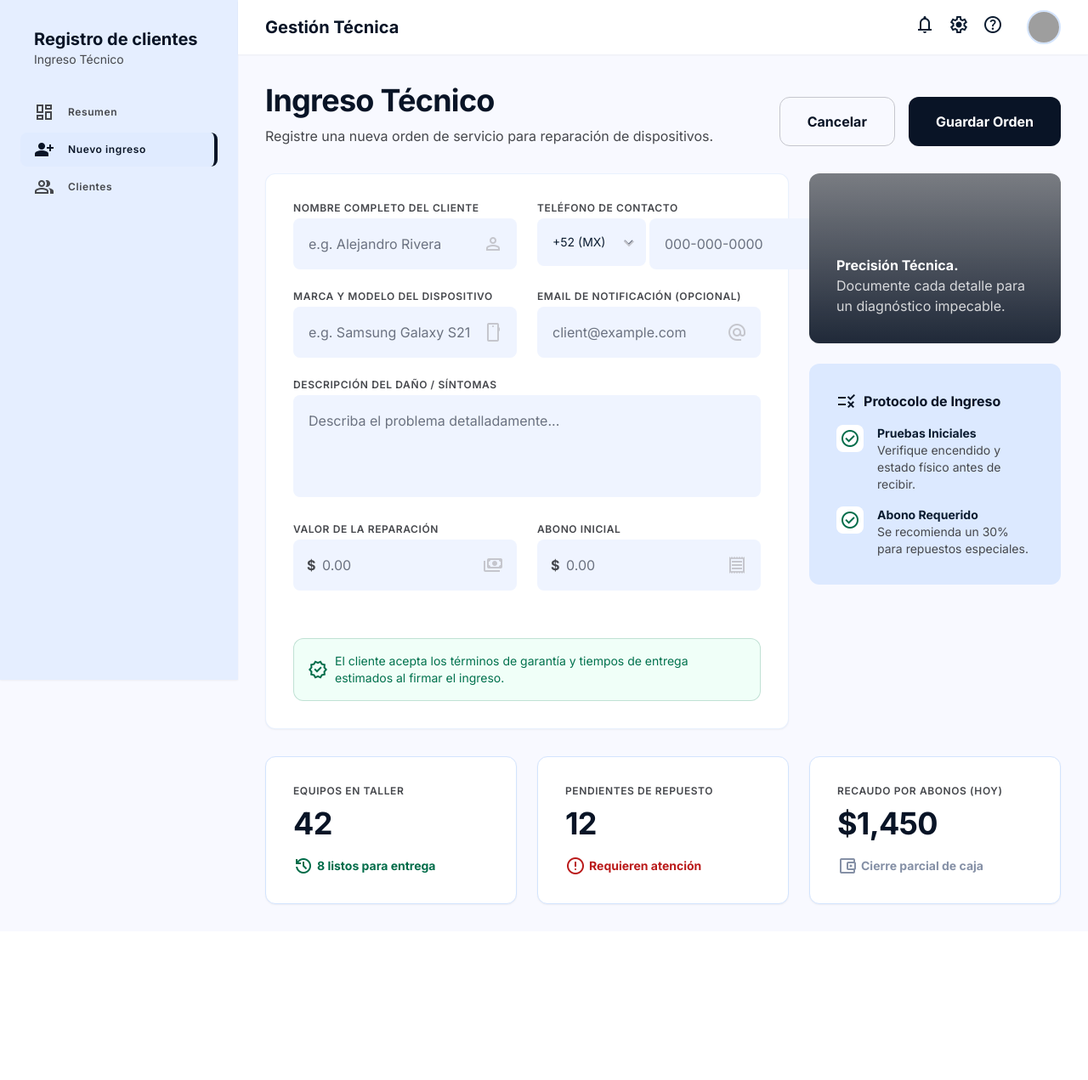
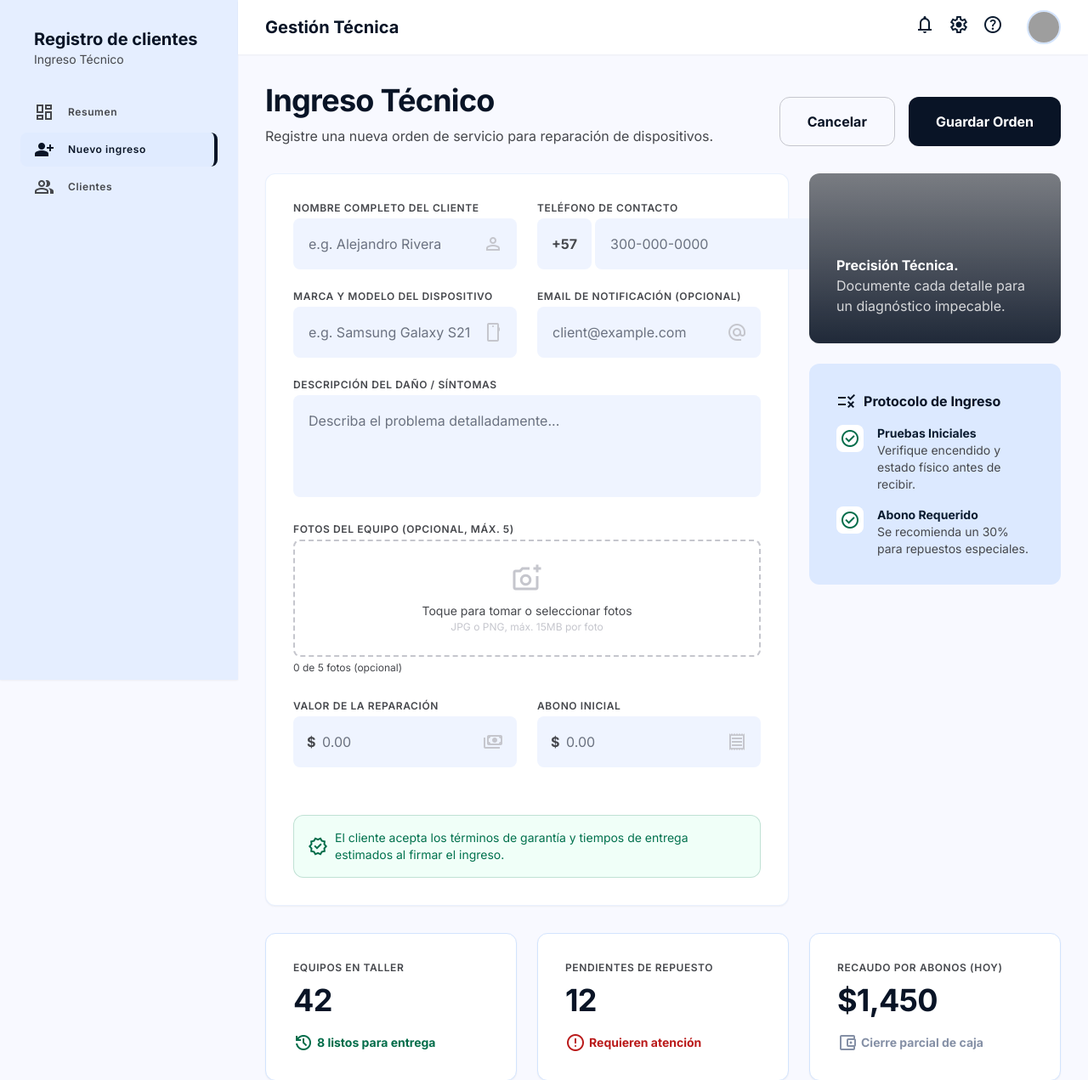
Before and after one commit to danielviasus99-maker/Registrar_clientes, a Django app: page /Registro/ in a window 1280 px wide. Shown: the top 1271 px of the page at 85% size. Before the commit the page ends 1065 px from the top, so only its background shows below. Run offline with Django 5.2, Linux system fonts and the light colour scheme; some libraries are stand-ins or nearby versions; grey boxes are pictures that could not be loaded.

```diff
--- a/Gestion_clientes/Templates/Registro/home_nuevo_registro.html
+++ b/Gestion_clientes/Templates/Registro/home_nuevo_registro.html
@@ -193,16 +193,10 @@
 <div class="space-y-xs">
 <label class="font-label-md text-label-md text-on-surface-variant block">TELÉFONO DE CONTACTO</label>
 <div class="flex gap-xs">
-<div class="relative w-32 shrink-0">
-<select class="w-full appearance-none bg-surface-container-low border-2 border-transparent focus:border-primary focus:bg-white rounded-lg px-md py-md transition-all outline-none text-body-sm pr-xl">
-<option value="+52">+52 (MX)</option>
-<option value="+1">+1 (US)</option>
-<option value="+34">+34 (ES)</option>
-<option value="+57">+57 (CO)</option>
-</select>
-<span class="absolute right-sm top-1/2 -translate-y-1/2 material-symbols-outlined text-outline-variant pointer-events-none" data-icon="expand_more">expand_more</span>
-</div>
-<input class="flex-grow bg-surface-container-low border-2 border-transparent focus:border-primary focus:bg-white rounded-lg px-md py-md transition-all outline-none" placeholder="000-000-0000" type="tel">
+<div class="w-16 shrink-0 flex items-center justify-center bg-surface-container-low rounded-lg px-md py-md font-body-sm text-on-surface-variant font-bold">
+                                    +57
+                                </div>
+<input class="flex-grow bg-surface-container-low border-2 border-transparent focus:border-primary focus:bg-white rounded-lg px-md py-md transition-all outline-none" placeholder="300-000-0000" type="tel">
 </div>
 </div>
 </div>
@@ -228,6 +222,21 @@
 <div class="space-y-xs">
 <label class="font-label-md text-label-md text-on-surface-variant block">DESCRIPCIÓN DEL DAÑO / SÍNTOMAS</label>
 <textarea class="w-full bg-surface-container-low border-2 border-transparent focus:border-primary focus:bg-white rounded-lg px-md py-md transition-all outline-none min-h-[120px] resize-none" placeholder="Describa el problema detalladamente..."></textarea>
+</div>
+<!-- Fotos del Equipo -->
+<div class="space-y-xs">
+<label class="font-label-md text-label-md text-on-surface-variant block">FOTOS DEL EQUIPO (OPCIONAL, MÁX. 5)</label>
+<div class="border-2 border-dashed border-outline-variant rounded-lg p-lg text-center hover:border-primary transition-colors cursor-pointer" id="photoDropZone" onclick="document.getElementById('photoInput').click()">
+<span class="material-symbols-outlined text-outline-variant text-4xl" data-icon="add_a_photo">add_a_photo</span>
+<p class="font-body-sm text-body-sm text-on-surface-variant mt-xs">Toque para tomar o seleccionar fotos</p>
+<p class="text-[12px] text-outline-variant">JPG o PNG, máx. 15MB por foto</p>
+<input accept="image/*" capture="environment" class="hidden" id="photoInput" multiple type="file">
+</div>
+<div class="flex items-center justify-between mt-xs">
+<p class="text-[12px] text-on-surface-variant" id="photoCounter">0 de 5 fotos (opcional)</p>
+</div>
+<p class="text-[12px] text-error hidden" id="photoError"></p>
+<div class="grid grid-cols-3 sm:grid-cols-5 gap-sm mt-sm" id="photoPreviewGrid"></div>
 </div>
 <div class="grid grid-cols-1 md:grid-cols-2 gap-lg">
 <!-- Valor de la Reparación -->
@@ -348,6 +357,74 @@
             overlay.classList.toggle('hidden');
         }
 
+        // --- Manejo de fotos del equipo ---
+        const MAX_PHOTO_SIZE_MB = 15;
+        const MAX_PHOTOS = 5;
+        let selectedPhotos = [];
+
+        const photoInput = document.getElementById('photoInput');
+        const photoPreviewGrid = document.getElementById('photoPreviewGrid');
+        const photoCounter = document.getElementById('photoCounter');
+        const photoError = document.getElementById('photoError');
+
+        photoInput.addEventListener('change', (e) => {
+            const files = Array.from(e.target.files);
+            photoError.classList.add('hidden');
+
+            files.forEach(file => {
+                if (!file.type.startsWith('image/')) return;
+                if (selectedPhotos.length >= MAX_PHOTOS) {
+                    photoError.textContent = `Ya alcanzaste el máximo de ${MAX_PHOTOS} fotos.`;
+                    photoError.classList.remove('hidden');
+                    return;
+                }
+                if (file.size > MAX_PHOTO_SIZE_MB * 1024 * 1024) {
+                    photoError.textContent = `"${file.name}" supera los ${MAX_PHOTO_SIZE_MB}MB y no se agregó.`;
+                    photoError.classList.remove('hidden');
+                    return;
+                }
+                selectedPhotos.push(file);
+            });
+
+            renderPhotoPreviews();
+            photoInput.value = ''; // permite volver a seleccionar el mismo archivo
+        });
+
+        function renderPhotoPreviews() {
+            photoPreviewGrid.innerHTML = '';
+            selectedPhotos.forEach((file, index) => {
+                const url = URL.createObjectURL(file);
+                const wrapper = document.createElement('div');
+                wrapper.className = 'relative aspect-square rounded-lg overflow-hidden group border border-surface-container-highest';
+                wrapper.innerHTML = `
+                    <img src="${url}" class="w-full h-full object-cover">
+                    <button type="button" class="absolute top-1 right-1 bg-black/60 text-white rounded-full w-6 h-6 flex items-center justify-center opacity-0 group-hover:opacity-100 transition-opacity" onclick="removePhoto(${index})">
+                        <span class="material-symbols-outlined text-[16px]">close</span>
+                    </button>
+                `;
+                photoPreviewGrid.appendChild(wrapper);
+            });
+
+            const count = selectedPhotos.length;
+            photoCounter.textContent = count === 0
+                ? `0 de ${MAX_PHOTOS} fotos (opcional)`
+                : `${count} de ${MAX_PHOTOS} fotos`;
+            photoCounter.classList.toggle('text-secondary', count > 0);
+            photoCounter.classList.toggle('font-bold', count > 0);
+
+            const dropZone = document.getElementById('photoDropZone');
+            if (count >= MAX_PHOTOS) {
+                dropZone.classList.add('opacity-50', 'pointer-events-none');
+            } else {
+                dropZone.classList.remove('opacity-50', 'pointer-events-none');
+            }
+        }
+
+        function removePhoto(index) {
+            selectedPhotos.splice(index, 1);
+            renderPhotoPreviews();
+        }
+
         const navItems = document.querySelectorAll('aside nav a');
         navItems.forEach(item => {
             item.addEventListener('mouseenter', () => {
```
